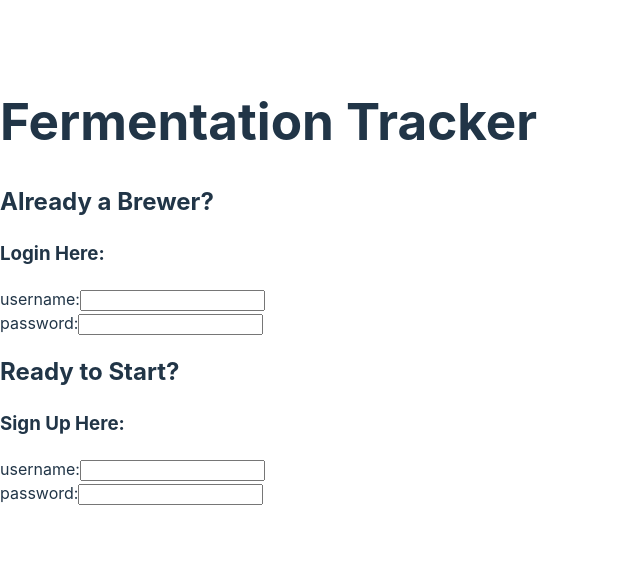
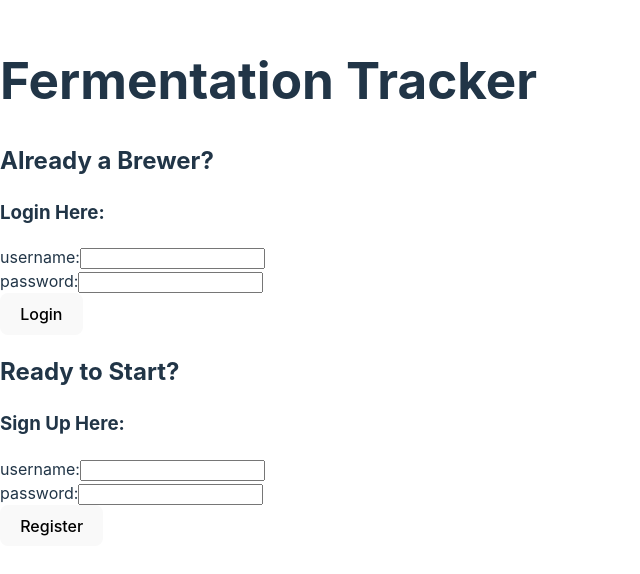
Before and after one commit to autumn-han/ferm_app, a React (Vite) app in the folder client/: page /fermentation-journal/login in a window 1280 px wide. Shown: the part 118-692 px from the top of the page, without its empty margins (0-640 px from the left). Built offline with nearby package versions, Linux system fonts and the light colour scheme.

Commit message:
building out login and registration forms

```diff
--- a/client/src/components/Login.jsx
+++ b/client/src/components/Login.jsx
@@ -1,7 +1,20 @@
-import React from 'react';
+import React, { useState } from 'react';
 import axios from 'axios';
 
 const Login = () => {
+    const [ user, setUser ] = useState({});
+    const createUser = (newUser) => {
+        axios.post('http://localhost:8000/api/users', newUser)
+            .then((res) => {
+                console.log(res.data);
+                setUser(res.data);
+            })
+            .catch((err) => console.log('Unable to process POST request'));
+    };
+    const registerHandler = (e) => {
+        e.preventDefault();
+        createUser({ userName, passWord });
+    };
     return (
         <div>
             <div>
@@ -20,11 +33,12 @@ const Login = () => {
                             <label>password:</label>
                             <input type='text' />
                         </div>
+                        <button>Login</button>
                     </form>
                 </div>
                 <div>
                     <h2>Ready to Start?</h2>
-                    <form>
+                    <form onSubmit={registerHandler}>
                         <h3>Sign Up Here:</h3>
                         <div>
                             <label>username:</label>
@@ -34,6 +48,7 @@ const Login = () => {
                             <label>password:</label>
                             <input type='text' />
                         </div>
+                        <button>Register</button>
                     </form>
                 </div>
             </div>
```
